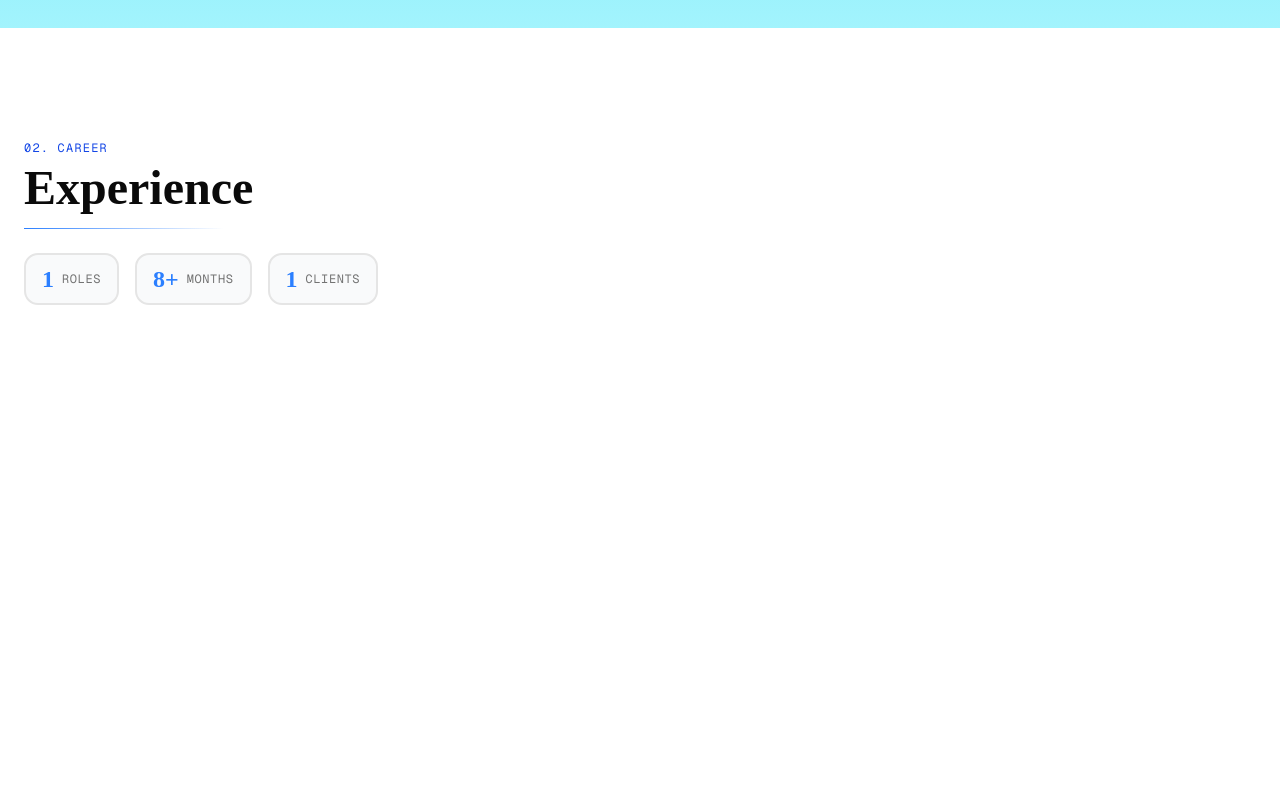
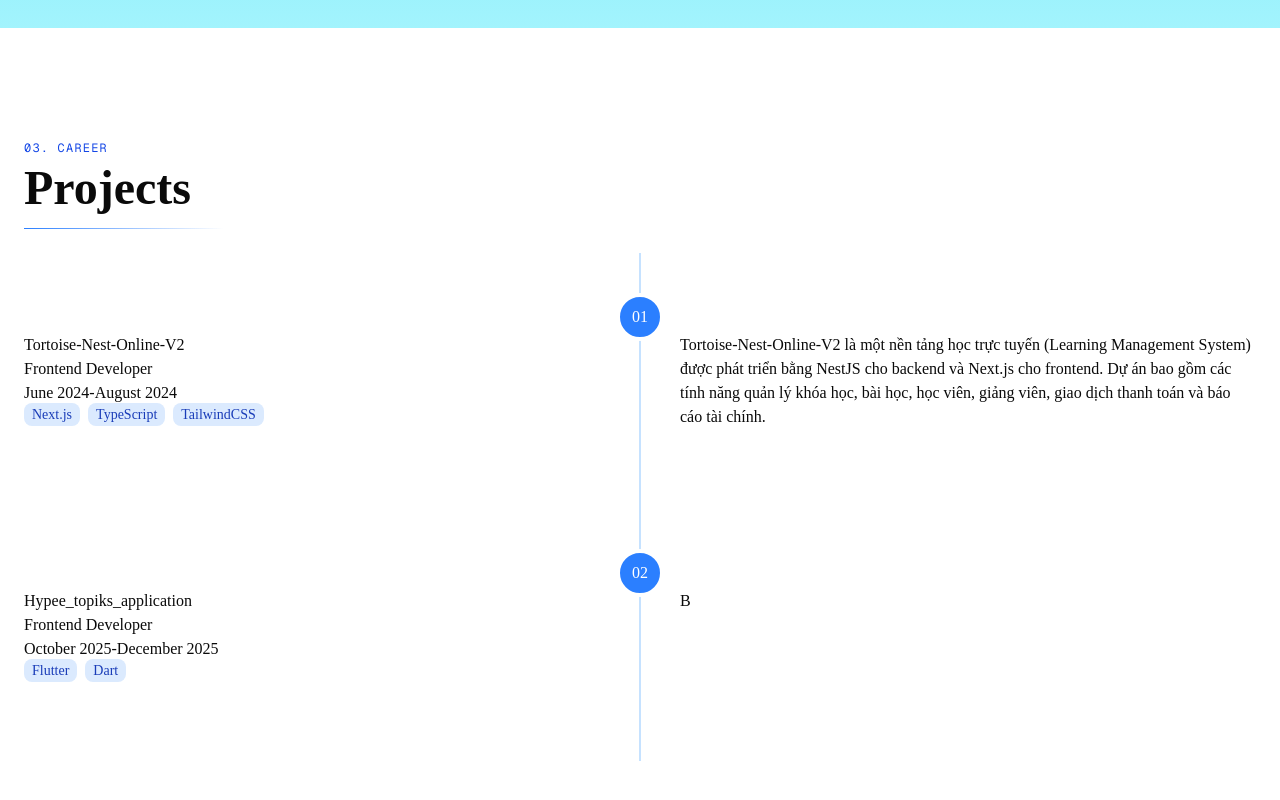
Before and after one commit to LongNguyen04064/portfolio_long, a Next.js app: page / in a window 1280 px wide. Shown: the part 756-1556 px from the top of the page. Before the commit the page ends 1229 px from the top, so only its background shows below. Built offline with nearby package versions, Linux system fonts and the light colour scheme.

Commit message:
- Create component project.tsx - Add component project in page.tsx - Delete item {name:"Skill", href:"#"}, in component header -Delete component experience

```diff
--- a/app/page.tsx
+++ b/app/page.tsx
@@ -1,4 +1,4 @@
-import Experience from "@/components/experience";
+import Project from "@/components/project";
 import Header from "@/components/header";
 import Info from "@/components/info";
 import info from "@/components/info";
@@ -12,7 +12,7 @@ export default function Home() {
         <Info/>
       </main>
       <section className="py-28 px-6 relative overflow-hidden">
-        <Experience/>
+        <Project/>
       </section>
     </div>
   );
--- a/components/experience.tsx
+++ /dev/null
@@ -1,30 +0,0 @@
-"use client"
-import React from 'react'
-
-export default function Experience() {
-  return (
-    <div className='w-full mx-auto'>
-        <div className='mb-6'>
-            <p className='font-mono text-xs text-blue-700 tracking-widest uppercase mb-2'>02. Career</p>
-            <div className='flex items-end justify-between flex-wrap gap-4'>
-                <h2 className='text-5xl font-bold'>Experience</h2>
-            </div>
-            <div className='mt-4 h-px w-50 bg-linear-to-r from-blue-500 to-transparent'></div>
-        </div>
-        <div className='flex flex-wrap gap-4 mb-14'>
-            <div className='flex items-center gap-2 px-4 py-2 rounded-xl border-2 bg-gray-50'>
-                <span className='text-2xl font-black text-blue-500'>1</span>
-                <span className='text-xs text-muted-foreground font-mono uppercase tracking-wider'>Roles</span>
-            </div>
-            <div className='flex items-center gap-2 px-4 py-2 rounded-xl border-2 bg-gray-50'>
-                <span className='text-2xl font-black text-blue-500'>8+</span>
-                <span className='text-xs text-muted-foreground font-mono uppercase tracking-wider'>Months</span>
-            </div>
-            <div className='flex items-center gap-2 px-4 py-2 rounded-xl border-2 bg-gray-50'>
-                <span className='text-2xl font-black text-blue-500'>1</span>
-                <span className='text-xs text-muted-foreground font-mono uppercase tracking-wider'>Clients</span>
-            </div>
-        </div>
-    </div>
-  )
-}
--- a/components/header.tsx
+++ b/components/header.tsx
@@ -13,7 +13,6 @@ export default function Header() {
     const navItem=[
         {name:"Home", href:"#"},
         {name:"About", href:"#"},
-        {name:"Skill", href:"#"},
         {name:"Projects", href:"#"},
         {name:"Contact", href:"#"},
     ]
--- /dev/null
+++ b/components/project.tsx
@@ -0,0 +1,80 @@
+"use client"
+
+export default function Project() {
+    const projectItem = [
+        {   title:"Tortoise-Nest-Online-V2",
+            description:"Tortoise-Nest-Online-V2 là một nền tảng học trực tuyến (Learning Management System) được phát triển bằng NestJS cho backend và Next.js cho frontend. Dự án bao gồm các tính năng quản lý khóa học, bài học, học viên, giảng viên, giao dịch thanh toán và báo cáo tài chính.",
+            role:"Frontend Developer",
+            tags:["Next.js", "TypeScript", "TailwindCSS"],
+            spring:{
+                start:"2024/06",
+                end:"2024/08"
+            }
+        },
+        {   title:"Hypee_topiks_application",
+            description:"B",
+            role:"Frontend Developer",
+            tags:["Flutter", "Dart"],
+            spring:{
+                start:"2025/10",
+                end:"2025/12"
+            }
+        },
+    ]
+    const formatMonth = (value: string) => {
+        const [year, month] = value.split('/').map(Number);
+
+        const date = new Date(year, month - 1);
+
+        return Intl.DateTimeFormat("en-Us",{
+            month:"long",
+            year:"numeric",
+            }).format(date);
+    };
+
+  return (
+    <div className='w-full mx-auto'>
+        <div className='mb-6'>
+            <p className='font-mono text-xs text-blue-700 tracking-widest uppercase mb-2'>03. Career</p>
+            <div className='flex items-end justify-between flex-wrap gap-4'>
+                <h2 className='text-5xl font-bold'>Projects</h2>
+            </div>
+            <div className='mt-4 h-px w-50 bg-linear-to-r from-blue-500 to-transparent'></div>
+        </div>
+
+        <div className='relative'>
+            <div className='absolute left-1/2 top-0 h-full w-px -translate-x-1/2 bg-blue-300'></div>
+            {
+                projectItem.map((project, index) => (
+                    <div key={project.title} className='grid grid-cols-2 gap-20 py-20 relative'>
+                        <div className='absolute left-1/2 top-10 -translate-x-1/2 w-12 h-12 rounded-full bg-blue-500 text-white flex justify-center items-center border-4 border-white'>
+                            {(index + 1).toString().padStart(2, '0')}
+                        </div>
+                        <div>
+                            <h2>{project.title}</h2>
+                            <p>{project.role}</p>
+                            <p>
+                                {formatMonth(project.spring.start)}
+                                -
+                                {formatMonth(project.spring.end)}
+                            </p>
+                            <div className='text-sm text-gray-500'>
+                                {project.tags.map((tag, index) => (
+                                    <span key={index} className='bg-blue-100 text-blue-800 px-2 py-1 rounded-md mr-2'>
+                                        {tag}
+                                    </span>
+                                ))
+                                }
+                            </div>
+                        </div>
+
+                        <div>
+                            {project.description}
+                        </div>
+                    </div>
+                ))
+            }
+        </div>
+    </div>
+  )
+}
```
